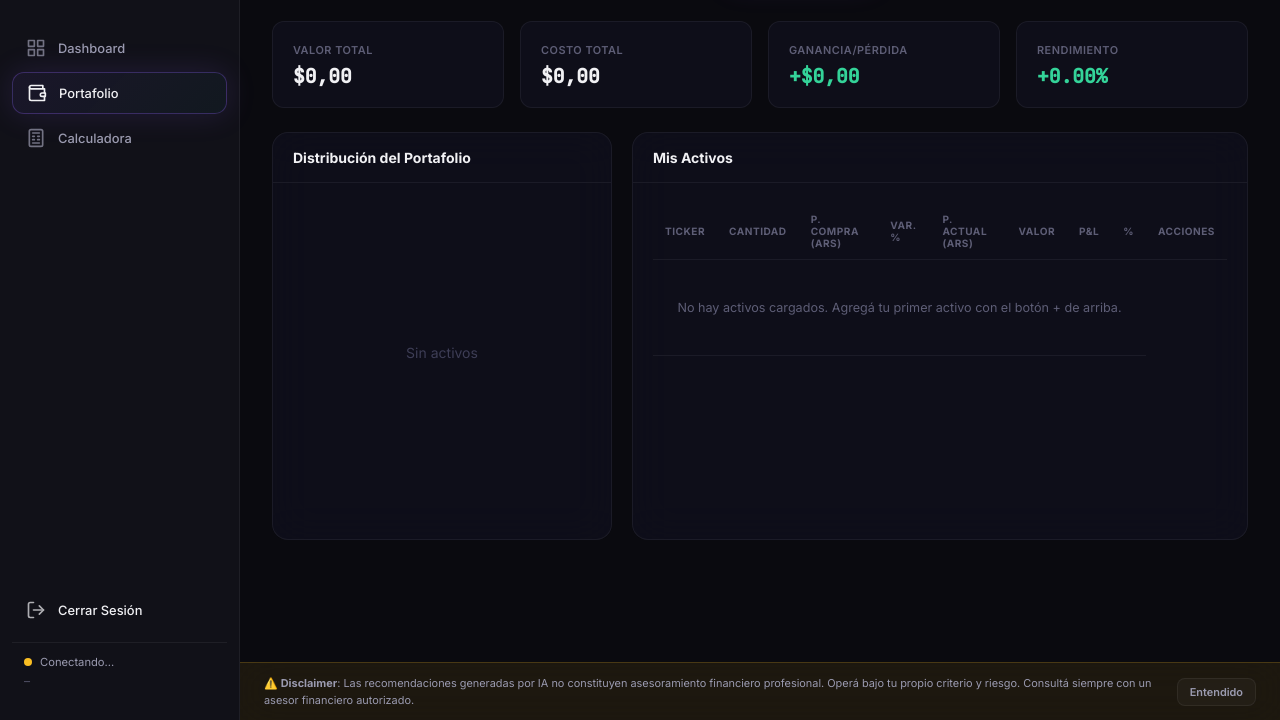
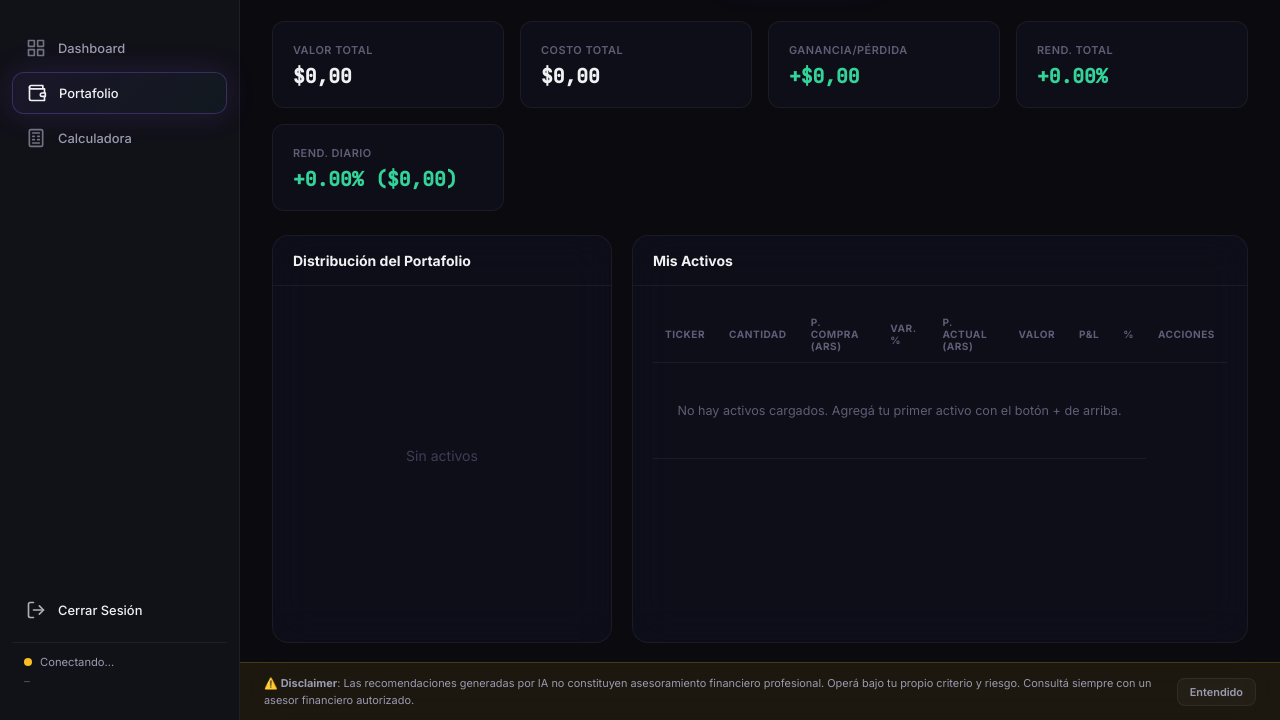
Before and after one commit to 13fscanner-spec/investment, a website with bundled scripts: page public/index.html in a window 1280 px wide. Both pictures are taken after a click on the button "Portafolio". Shown: the part 80-800 px from the top of the page. Built offline with nearby package versions, Linux system fonts and the light colour scheme; files whose address does not match are found by name.

Commit message:
Add daily return calculation to portfolio summary

```diff
--- a/public/index.html
+++ b/public/index.html
@@ -207,8 +207,12 @@
           <span class="summary-value" id="total-pnl">$0.00</span>
         </div>
         <div class="summary-card">
-          <span class="summary-label">Rendimiento</span>
+          <span class="summary-label">Rend. Total</span>
           <span class="summary-value" id="total-return">0.00%</span>
+        </div>
+        <div class="summary-card">
+          <span class="summary-label">Rend. Diario</span>
+          <span class="summary-value" id="daily-return">0.00%</span>
         </div>
       </div>
 
--- a/public/js/modules/portfolio.js
+++ b/public/js/modules/portfolio.js
@@ -186,14 +186,26 @@ function renderTable(portfolio, prices) {
 }
 
 function renderSummary(portfolio, prices) {
-  let totalValue = 0, totalCost = 0;
+  let totalValue = 0, totalCost = 0, totalPrevValue = 0;
+
   portfolio.forEach(h => {
-    const priceData = prices[h.ticker.toUpperCase()] || { ars: 0 };
-    totalValue += priceData.ars * h.shares;
+    const priceData = prices[h.ticker.toUpperCase()] || { ars: 0, pctChange: 0 };
+    const currentPrice = priceData.ars;
+    const pctChange = priceData.pctChange || 0;
+
+    totalValue += currentPrice * h.shares;
     totalCost += h.avgPrice * h.shares;
+
+    // Calcular el valor del día anterior para el rendimiento diario
+    const prevPrice = currentPrice / (1 + (pctChange / 100));
+    totalPrevValue += prevPrice * h.shares;
   });
+
   const totalPnl = totalValue - totalCost;
   const totalReturn = totalCost > 0 ? ((totalPnl / totalCost) * 100) : 0;
+
+  const dailyPnl = totalValue - totalPrevValue;
+  const dailyReturn = totalPrevValue > 0 ? ((dailyPnl / totalPrevValue) * 100) : 0;
 
   document.getElementById('total-value').textContent = `$${totalValue.toLocaleString('es-AR', {minimumFractionDigits: 2, maximumFractionDigits: 2})}`;
   document.getElementById('total-cost').textContent = `$${totalCost.toLocaleString('es-AR', {minimumFractionDigits: 2, maximumFractionDigits: 2})}`;
@@ -205,6 +217,12 @@ function renderSummary(portfolio, prices) {
   const retEl = document.getElementById('total-return');
   retEl.textContent = `${totalReturn >= 0 ? '+' : ''}${totalReturn.toFixed(2)}%`;
   retEl.className = `summary-value ${totalReturn >= 0 ? 'positive' : 'negative'}`;
+
+  const dailyRetEl = document.getElementById('daily-return');
+  if (dailyRetEl) {
+    dailyRetEl.textContent = `${dailyReturn >= 0 ? '+' : ''}${dailyReturn.toFixed(2)}% ($${Math.abs(dailyPnl).toLocaleString('es-AR', {minimumFractionDigits: 2, maximumFractionDigits: 2})})`;
+    dailyRetEl.className = `summary-value ${dailyReturn >= 0 ? 'positive' : 'negative'}`;
+  }
 }
 
 // ── Donut Chart ──
```
